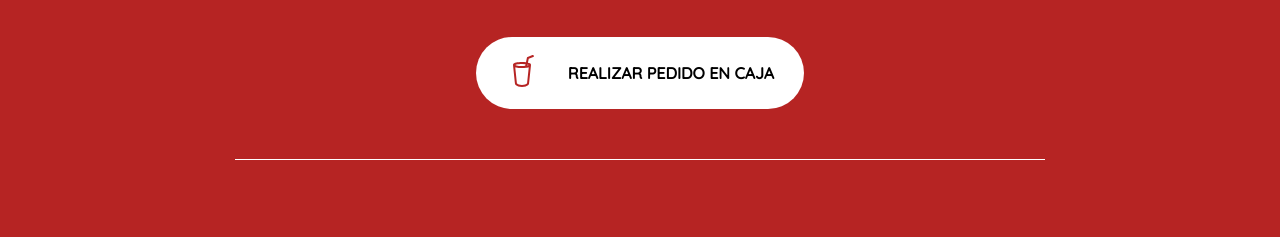
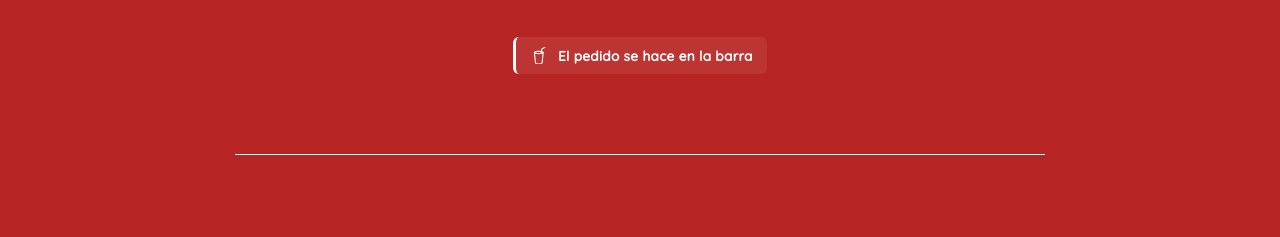
Before and after one commit to federicocuellosdev/popis, a plain HTML site: page menu.html in a window 1280 px wide. Shown: the part 296-533 px from the top of the page. Drawn offline with Linux system fonts and the light colour scheme; a web font is replaced by a local one.

Commit message:
Info box del menu con estilo compacto cream (igual que v2)
Co-Authored-By: Claude Opus 4.7 (1M context) <noreply@anthropic.com>

```diff
--- a/src/main.css
+++ b/src/main.css
@@ -120,26 +120,37 @@ body {
     margin-bottom: 40px;
 }
 
+/* Info box "El pedido se hace en la barra" — estilo igual que v2 (compacto, cream con borde izq) */
 .menu_descripcion {
-    display: flex;
+    display: inline-flex;
     align-items: center;
-    background-color: var(--color-blanco);
-    padding: 10px 30px;
-    margin-bottom: 30px;
-    border-radius: 100px;
+    gap: 10px;
+    margin: 0 auto 60px;
+    padding: 10px 14px;
+    background: rgba(255, 245, 225, 0.08);
+    border-left: 3px solid var(--color-blanco);
+    border-radius: 6px;
+    max-width: fit-content;
+}
+
+.menu_descripcion p {
+    margin: 0;
+    color: var(--color-blanco);
+    font-size: 0.85rem;
+    font-weight: 400;
+    letter-spacing: 0.3px;
+    font-family: 'quicksand medium', sans-serif;
 }
 
 .menu_descripcion .descripcion_icono {
-    margin-right: 30px;
+    display: flex;
+    align-items: center;
 }
 
 .menu_descripcion .descripcion_icono svg {
-    color: var(--color-primario);
-}
-
-.menu_descripcion .descripcion_texto p {
-    font-family: 'tt chocolate', sans-serif !important;
-    color: #474747;
+    color: var(--color-blanco);
+    width: 1.1em;
+    height: 1.1em;
 }
 
 .menu {
--- a/src/main.js
+++ b/src/main.js
@@ -1583,13 +1583,12 @@ const menu_cargar = () => {
 
   // Descripción del menu
   const descripciones = {
-    es: "Realizar pedido en caja",
-    cat: "Realitzar la comanda a caixa",
-    en: "Place order at checkout"
-
+    es: "El pedido se hace en la barra",
+    cat: "La comanda es fa a la barra",
+    en: "Orders are placed at the bar"
   }
 
-  document.querySelector('#descripcion_texto').textContent = (descripciones[idioma] || "Realizar pedido en caja").toUpperCase()
+  document.querySelector('#descripcion_texto').textContent = descripciones[idioma] || descripciones.es
 
   // Agrupar items por local
   const locales = {}
```
